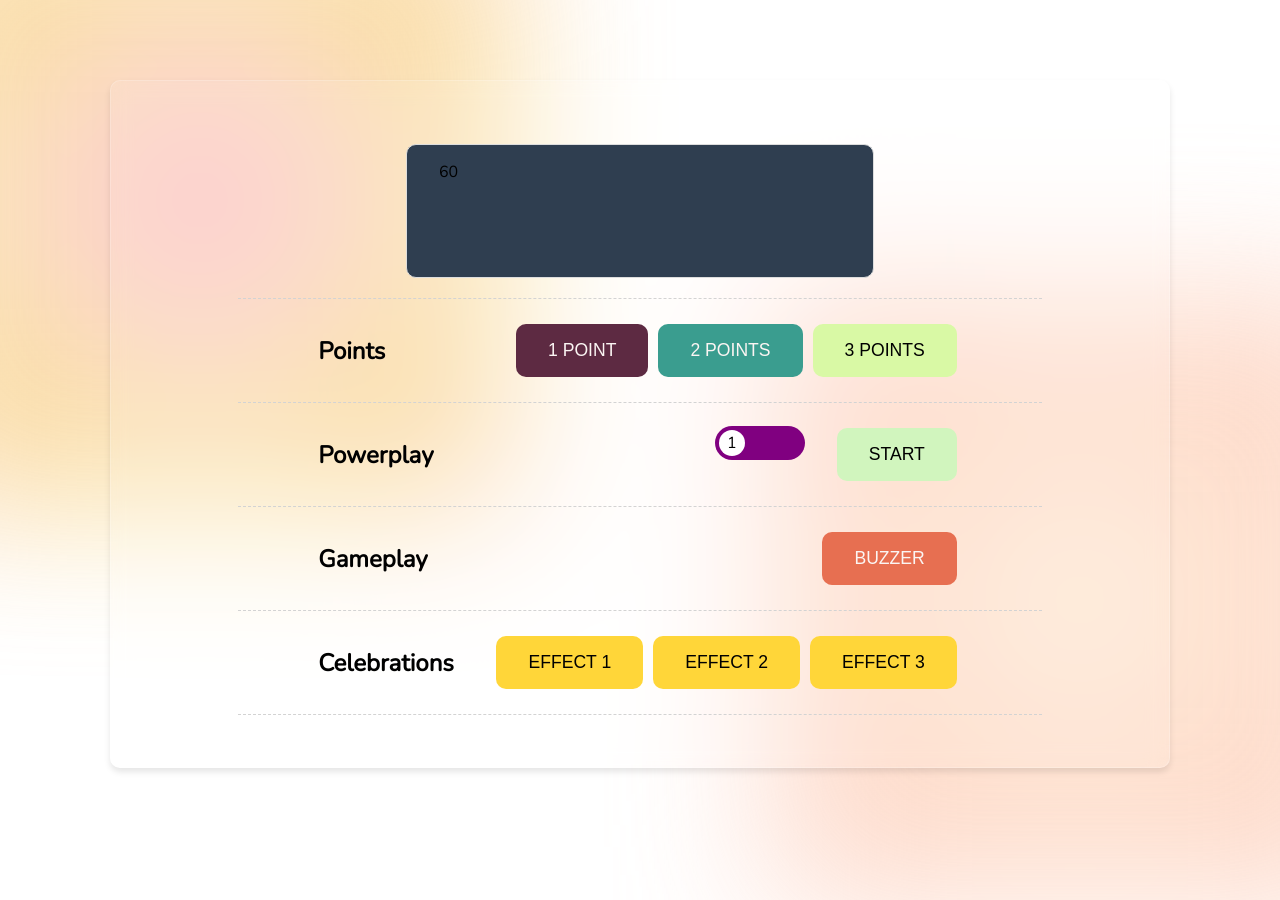
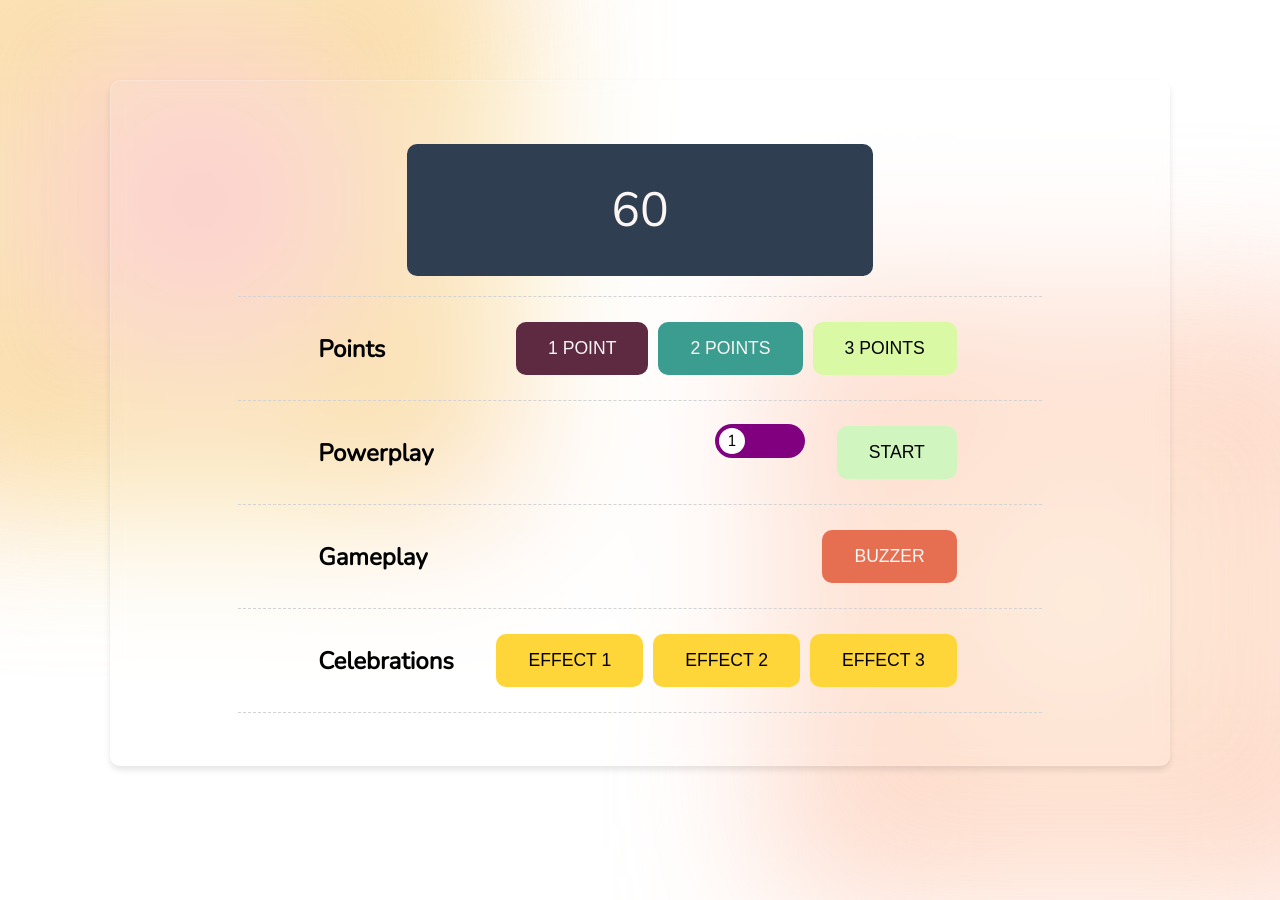
Before and after one commit to Makerspace-Ashoka/HoopGlow, a Nuxt app in the folder frontend/: page / in a window 1280 px wide. Shown: the top 900 px of the page. Built offline with nearby package versions, Linux system fonts and the light colour scheme.

Commit message:
Centered timer vertically and horizontally

```diff
--- a/frontend/app.vue
+++ b/frontend/app.vue
@@ -205,9 +205,17 @@ watch(timer, (newVal) => {
   height: 100px;
   margin: 0 auto;
   background-color: #2f3e50;
-  border: 1px solid #ddd;
   border-radius: 10px;
   padding: 1rem 2rem;
+
+  display: flex;
+  align-items: center;
+  justify-content: center;
+}
+
+.monitor-text {
+  font-size: 3rem;
+  color: #fbf5f3;
 }
 
 .section-body {
```
